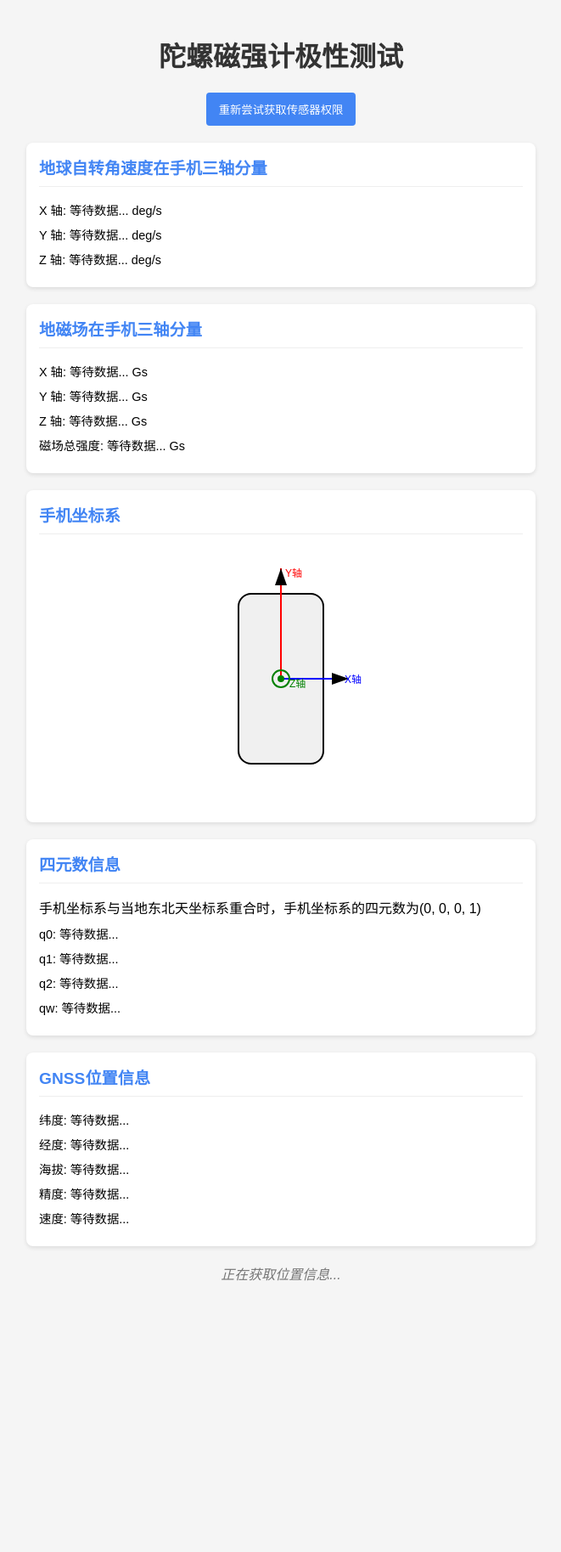
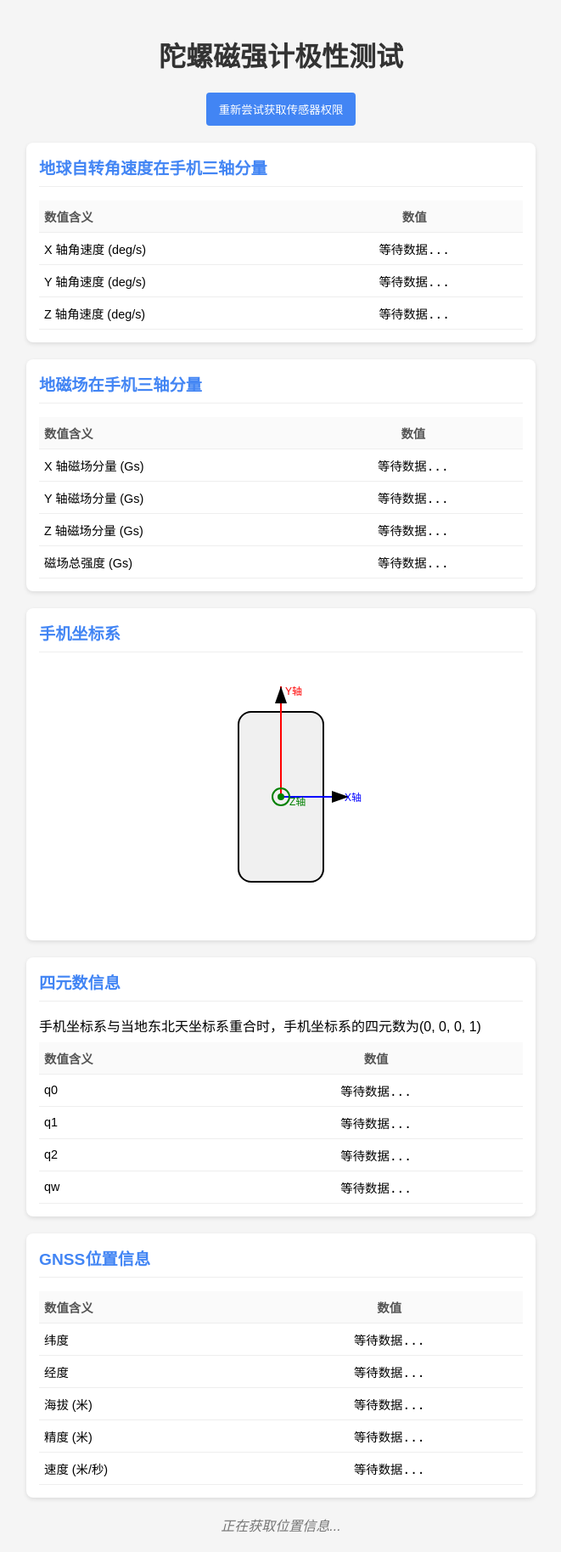
Before and after one commit to JZXGJ/vectorsense, a Flask app: page / in a window 1280 px wide. Shown: the whole page at 85% size, without its empty margins (309-970 px from the left). Before the commit the page ends 1508 px from the top, so only its background shows below. Run offline with Flask 3, Linux system fonts and the light colour scheme; data that the repository does not hold is empty.

Commit message:
Refactor sensor data display to use tables for better organization and readability; add formatSignedNumber function for consistent number formatting

```diff
--- a/src/static/sensors.js
+++ b/src/static/sensors.js
@@ -1,5 +1,11 @@
 document.addEventListener('DOMContentLoaded', function() {
     const statusMessage = document.getElementById('status-message');
+
+    // Keep numeric rendering width stable by always reserving sign position.
+    function formatSignedNumber(value, digits) {
+        const sign = value >= 0 ? '+' : '';
+        return sign + value.toFixed(digits);
+    }
 
     // Check if the browser supports the required APIs
     if (!navigator.geolocation) {
@@ -36,19 +42,19 @@ document.addEventListener('DOMContentLoaded', function() {
 
     // Update location data in the UI
     function updateLocationData(position) {
-        document.getElementById('latitude').textContent = position.coords.latitude.toFixed(6);
-        document.getElementById('longitude').textContent = position.coords.longitude.toFixed(6);
-        document.getElementById('accuracy').textContent = position.coords.accuracy.toFixed(2) + ' 米';
+        document.getElementById('latitude').textContent = formatSignedNumber(position.coords.latitude, 6);
+        document.getElementById('longitude').textContent = formatSignedNumber(position.coords.longitude, 6);
+        document.getElementById('accuracy').textContent = formatSignedNumber(position.coords.accuracy, 2) + ' 米';
 
         // Some devices might not provide altitude or speed
         if (position.coords.altitude !== null) {
-            document.getElementById('altitude').textContent = position.coords.altitude.toFixed(2) + ' 米';
+            document.getElementById('altitude').textContent = formatSignedNumber(position.coords.altitude, 2) + ' 米';
         } else {
             document.getElementById('altitude').textContent = '不可用';
         }
 
         if (position.coords.speed !== null) {
-            document.getElementById('speed').textContent = position.coords.speed.toFixed(2) + ' 米/秒';
+            document.getElementById('speed').textContent = formatSignedNumber(position.coords.speed, 2) + ' 米/秒';
         } else {
             document.getElementById('speed').textContent = '不可用';
         }
@@ -90,10 +96,10 @@ document.addEventListener('DOMContentLoaded', function() {
                     const quaternion = sensor.quaternion;
 
                     // Display quaternion values
-                    document.getElementById('q0').textContent = quaternion[0].toFixed(4);
-                    document.getElementById('q1').textContent = quaternion[1].toFixed(4);
-                    document.getElementById('q2').textContent = quaternion[2].toFixed(4);
-                    document.getElementById('q3').textContent = quaternion[3].toFixed(4);
+                    document.getElementById('q0').textContent = formatSignedNumber(quaternion[0], 4);
+                    document.getElementById('q1').textContent = formatSignedNumber(quaternion[1], 4);
+                    document.getElementById('q2').textContent = formatSignedNumber(quaternion[2], 4);
+                    document.getElementById('q3').textContent = formatSignedNumber(quaternion[3], 4);
                 });
                 sensor.addEventListener('error', (event) => {
                     console.error('Sensor error:', event.error.name);
@@ -218,9 +224,9 @@ document.addEventListener('DOMContentLoaded', function() {
         .then(data => {
             console.log('API response:', data);
             const omega_B = data.omega_B;
-            document.getElementById('omega-x').textContent = omega_B[0].toFixed(4);
-            document.getElementById('omega-y').textContent = omega_B[1].toFixed(4);
-            document.getElementById('omega-z').textContent = omega_B[2].toFixed(4);
+            document.getElementById('omega-x').textContent = formatSignedNumber(omega_B[0], 4);
+            document.getElementById('omega-y').textContent = formatSignedNumber(omega_B[1], 4);
+            document.getElementById('omega-z').textContent = formatSignedNumber(omega_B[2], 4);
         })
         .catch(error => {
             console.error('Error fetching earth rotation data:', error);
@@ -272,9 +278,9 @@ document.addEventListener('DOMContentLoaded', function() {
             const mag_B = data.mag_B;
 
             // 显示磁场分量
-            document.getElementById('mag-x').textContent = mag_B[0].toFixed(2);
-            document.getElementById('mag-y').textContent = mag_B[1].toFixed(2);
-            document.getElementById('mag-z').textContent = mag_B[2].toFixed(2);
+            document.getElementById('mag-x').textContent = formatSignedNumber(mag_B[0], 2);
+            document.getElementById('mag-y').textContent = formatSignedNumber(mag_B[1], 2);
+            document.getElementById('mag-z').textContent = formatSignedNumber(mag_B[2], 2);
 
             // 计算并显示磁场总强度
             const intensity = Math.sqrt(
@@ -282,7 +288,7 @@ document.addEventListener('DOMContentLoaded', function() {
                 mag_B[1] * mag_B[1] +
                 mag_B[2] * mag_B[2]
             );
-            document.getElementById('mag-intensity').textContent = intensity.toFixed(2);
+            document.getElementById('mag-intensity').textContent = formatSignedNumber(intensity, 2);
         })
         .catch(error => {
             console.error('获取磁场数据时出错:', error);
@@ -290,8 +296,8 @@ document.addEventListener('DOMContentLoaded', function() {
     }
 
     // Automatically execute fetchEarthRotation every second
-    setInterval(fetchEarthRotation, 1000);
+    setInterval(fetchEarthRotation, 100);
 
     // Automatically execute fetchMagneticField every second
-    setInterval(fetchMagneticField, 1000);
+    setInterval(fetchMagneticField, 100);
 });
--- a/src/static/style.css
+++ b/src/static/style.css
@@ -37,6 +37,44 @@ p {
     font-size: 0.9rem;
 }
 
+.sensor-table {
+    width: 100%;
+    border-collapse: collapse;
+    margin-top: 8px;
+}
+
+.sensor-table th,
+.sensor-table td {
+    border-bottom: 1px solid #eee;
+    padding: 8px 6px;
+    font-size: 0.9rem;
+}
+
+.sensor-table th {
+    text-align: left;
+    color: #555;
+    font-weight: 600;
+    background-color: #fafafa;
+}
+
+.sensor-table th:nth-child(2) {
+    text-align: center;
+}
+
+.sensor-table .value-cell {
+    text-align: center;
+}
+
+.sensor-table .value-cell span {
+    display: inline-block;
+    min-width: 11ch;
+    text-align: center;
+    white-space: pre;
+    font-family: 'Consolas', 'Menlo', 'Monaco', 'Liberation Mono', monospace;
+    font-variant-numeric: tabular-nums;
+    font-feature-settings: 'tnum' 1, 'lnum' 1;
+}
+
 .status-message {
     text-align: center;
     color: #757575;
@@ -52,4 +90,10 @@ p {
     .sensor-section {
         padding: 12px;
     }
+
+    .sensor-table th,
+    .sensor-table td {
+        padding: 7px 4px;
+        font-size: 0.85rem;
+    }
 }
--- a/src/templates/index.html
+++ b/src/templates/index.html
@@ -13,19 +13,60 @@
         <div class="sensor-section">
             <h2>地球自转角速度在手机三轴分量</h2>
             <div id="omega-data">
-                <p>X 轴: <span id="omega-x">等待数据...</span> deg/s</p>
-                <p>Y 轴: <span id="omega-y">等待数据...</span> deg/s</p>
-                <p>Z 轴: <span id="omega-z">等待数据...</span> deg/s</p>
+                <table class="sensor-table">
+                    <thead>
+                        <tr>
+                            <th>数值含义</th>
+                            <th>数值</th>
+                        </tr>
+                    </thead>
+                    <tbody>
+                        <tr>
+                            <td>X 轴角速度 (deg/s)</td>
+                            <td class="value-cell"><span id="omega-x">等待数据...</span></td>
+                        </tr>
+                        <tr>
+                            <td>Y 轴角速度 (deg/s)</td>
+                            <td class="value-cell"><span id="omega-y">等待数据...</span></td>
+                        </tr>
+                        <tr>
+                            <td>Z 轴角速度 (deg/s)</td>
+                            <td class="value-cell"><span id="omega-z">等待数据...</span></td>
+                        </tr>
+                    </tbody>
+                </table>
             </div>
         </div>
 
         <div class="sensor-section">
             <h2>地磁场在手机三轴分量</h2>
             <div id="mag-data">
-                <p>X 轴: <span id="mag-x">等待数据...</span> Gs</p>
-                <p>Y 轴: <span id="mag-y">等待数据...</span> Gs</p>
-                <p>Z 轴: <span id="mag-z">等待数据...</span> Gs</p>
-                <p>磁场总强度: <span id="mag-intensity">等待数据...</span> Gs</p>
+                <table class="sensor-table">
+                    <thead>
+                        <tr>
+                            <th>数值含义</th>
+                            <th>数值</th>
+                        </tr>
+                    </thead>
+                    <tbody>
+                        <tr>
+                            <td>X 轴磁场分量 (Gs)</td>
+                            <td class="value-cell"><span id="mag-x">等待数据...</span></td>
+                        </tr>
+                        <tr>
+                            <td>Y 轴磁场分量 (Gs)</td>
+                            <td class="value-cell"><span id="mag-y">等待数据...</span></td>
+                        </tr>
+                        <tr>
+                            <td>Z 轴磁场分量 (Gs)</td>
+                            <td class="value-cell"><span id="mag-z">等待数据...</span></td>
+                        </tr>
+                        <tr>
+                            <td>磁场总强度 (Gs)</td>
+                            <td class="value-cell"><span id="mag-intensity">等待数据...</span></td>
+                        </tr>
+                    </tbody>
+                </table>
             </div>
         </div>
 
@@ -59,21 +100,68 @@
             <h2>四元数信息</h2>
             手机坐标系与当地东北天坐标系重合时，手机坐标系的四元数为(0, 0, 0, 1)
             <div id="quaternion-data">
-                <p>q0: <span id="q0">等待数据...</span></p>
-                <p>q1: <span id="q1">等待数据...</span></p>
-                <p>q2: <span id="q2">等待数据...</span></p>
-                <p>qw: <span id="q3">等待数据...</span></p>
+                <table class="sensor-table">
+                    <thead>
+                        <tr>
+                            <th>数值含义</th>
+                            <th>数值</th>
+                        </tr>
+                    </thead>
+                    <tbody>
+                        <tr>
+                            <td>q0</td>
+                            <td class="value-cell"><span id="q0">等待数据...</span></td>
+                        </tr>
+                        <tr>
+                            <td>q1</td>
+                            <td class="value-cell"><span id="q1">等待数据...</span></td>
+                        </tr>
+                        <tr>
+                            <td>q2</td>
+                            <td class="value-cell"><span id="q2">等待数据...</span></td>
+                        </tr>
+                        <tr>
+                            <td>qw</td>
+                            <td class="value-cell"><span id="q3">等待数据...</span></td>
+                        </tr>
+                    </tbody>
+                </table>
             </div>
         </div>
 
         <div class="sensor-section">
             <h2>GNSS位置信息</h2>
             <div id="location-data">
-                <p>纬度: <span id="latitude">等待数据...</span></p>
-                <p>经度: <span id="longitude">等待数据...</span></p>
-                <p>海拔: <span id="altitude">等待数据...</span></p>
-                <p>精度: <span id="accuracy">等待数据...</span></p>
-                <p>速度: <span id="speed">等待数据...</span></p>
+                <table class="sensor-table">
+                    <thead>
+                        <tr>
+                            <th>数值含义</th>
+                            <th>数值</th>
+                        </tr>
+                    </thead>
+                    <tbody>
+                        <tr>
+                            <td>纬度</td>
+                            <td class="value-cell"><span id="latitude">等待数据...</span></td>
+                        </tr>
+                        <tr>
+                            <td>经度</td>
+                            <td class="value-cell"><span id="longitude">等待数据...</span></td>
+                        </tr>
+                        <tr>
+                            <td>海拔 (米)</td>
+                            <td class="value-cell"><span id="altitude">等待数据...</span></td>
+                        </tr>
+                        <tr>
+                            <td>精度 (米)</td>
+                            <td class="value-cell"><span id="accuracy">等待数据...</span></td>
+                        </tr>
+                        <tr>
+                            <td>速度 (米/秒)</td>
+                            <td class="value-cell"><span id="speed">等待数据...</span></td>
+                        </tr>
+                    </tbody>
+                </table>
             </div>
         </div>
         <div class="status-message" id="status-message">请允许访问位置和传感器</div>
```
